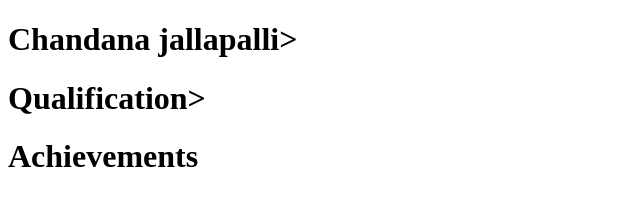
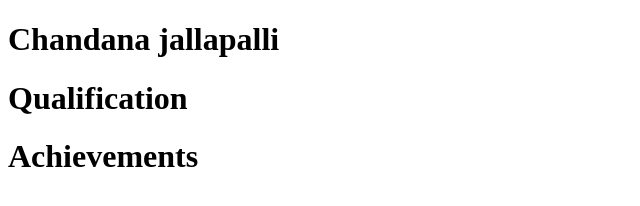
Before and after one commit to chandana-jallapalli/chandana-jallapalli.github.io, a plain HTML site: page index.html in a window 1280 px wide. Shown: the full height of the page, 0-640 px from the left. Drawn offline with Linux system fonts and the light colour scheme.

Commit message:
Update index.html

```diff
--- a/index.html
+++ b/index.html
@@ -4,8 +4,8 @@
  <link rel="stylesheet" href="style.css">
  </head>
  <body>
-  <h1>Chandana jallapalli><h1>
-   <h1>Qualification></h1>
+  <h1>Chandana jallapalli<h1>
+   <h1>Qualification</h1>
    <h1>Achievements</h1>
  </body>
 </html>
```
